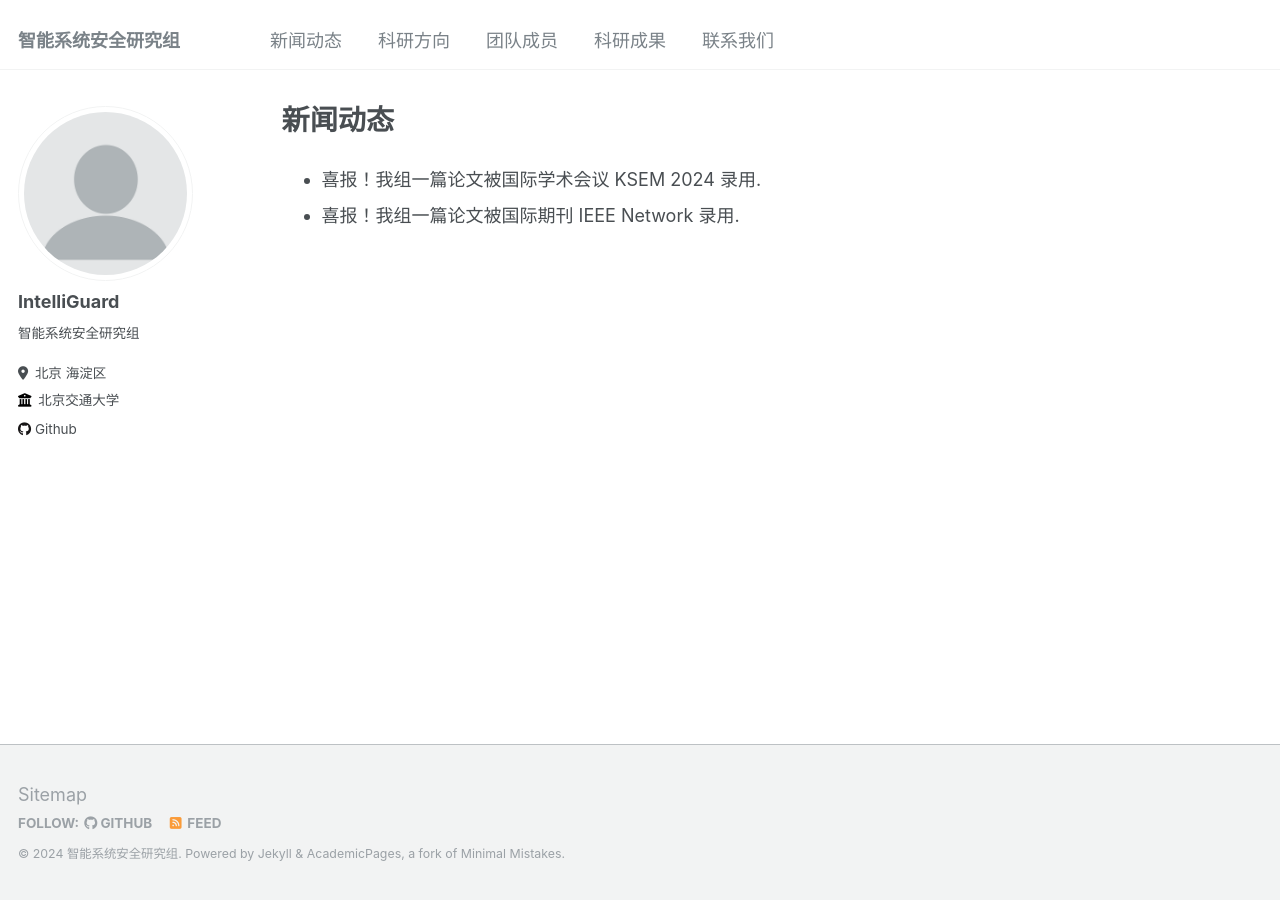
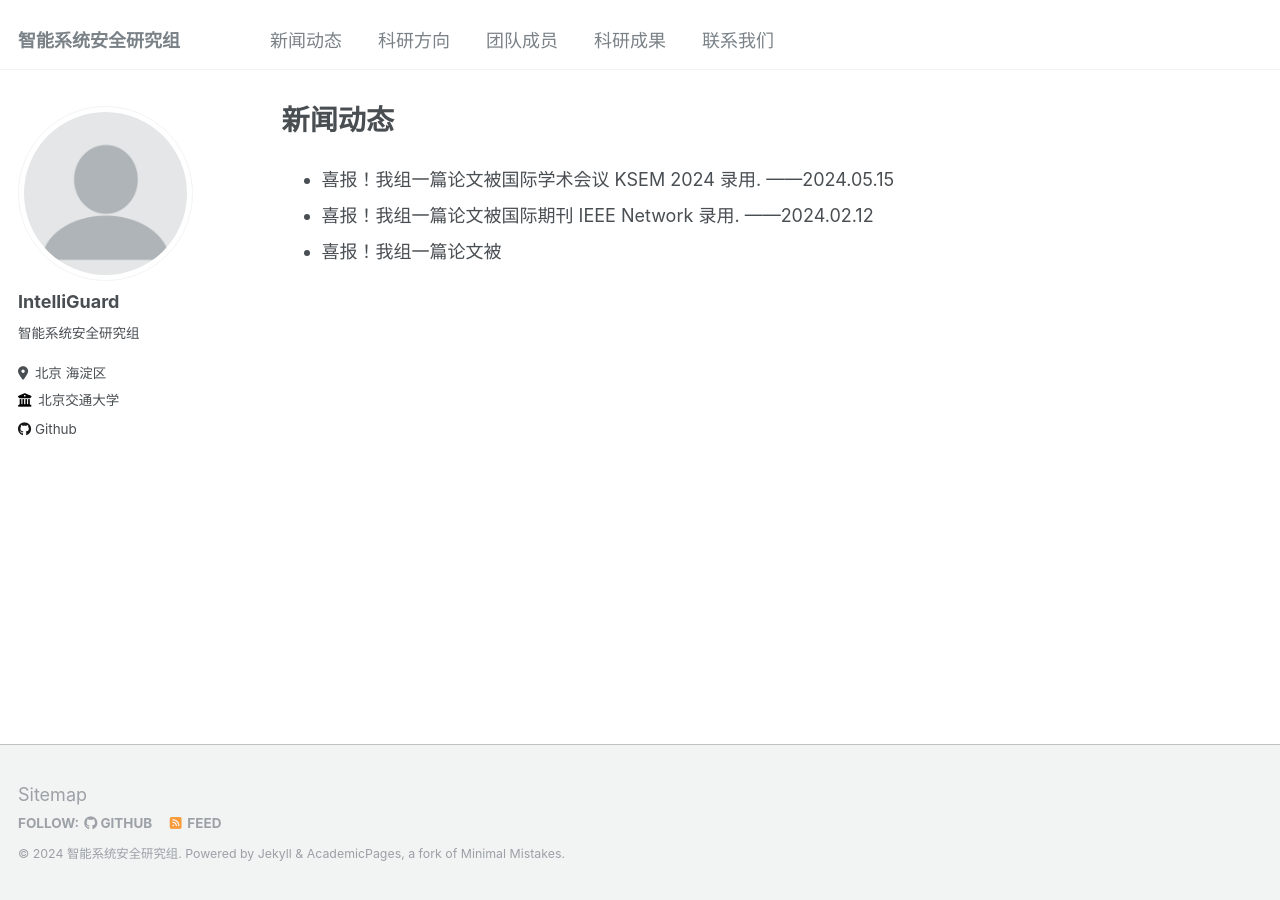
Before and after one commit to IntelliGuard/IntelliGuard-CN, a Jekyll site: the page built from _pages/news.md, in a window 1280 px wide. Built offline with Jekyll 4.4.1, drawn with Linux system fonts in a browser that asks for light colours.

Commit message:
update news

```diff
--- a/_pages/news.md
+++ b/_pages/news.md
@@ -3,5 +3,6 @@ title: "新闻动态"
 permalink: /news/
 author_profile: true
 ---
-- 喜报！我组一篇论文被国际学术会议 KSEM 2024 录用.
-- 喜报！我组一篇论文被国际期刊 IEEE Network 录用.
+- 喜报！我组一篇论文被国际学术会议 KSEM 2024 录用. ——2024.05.15
+- 喜报！我组一篇论文被国际期刊 IEEE Network 录用. ——2024.02.12
+- 喜报！我组一篇论文被
```
